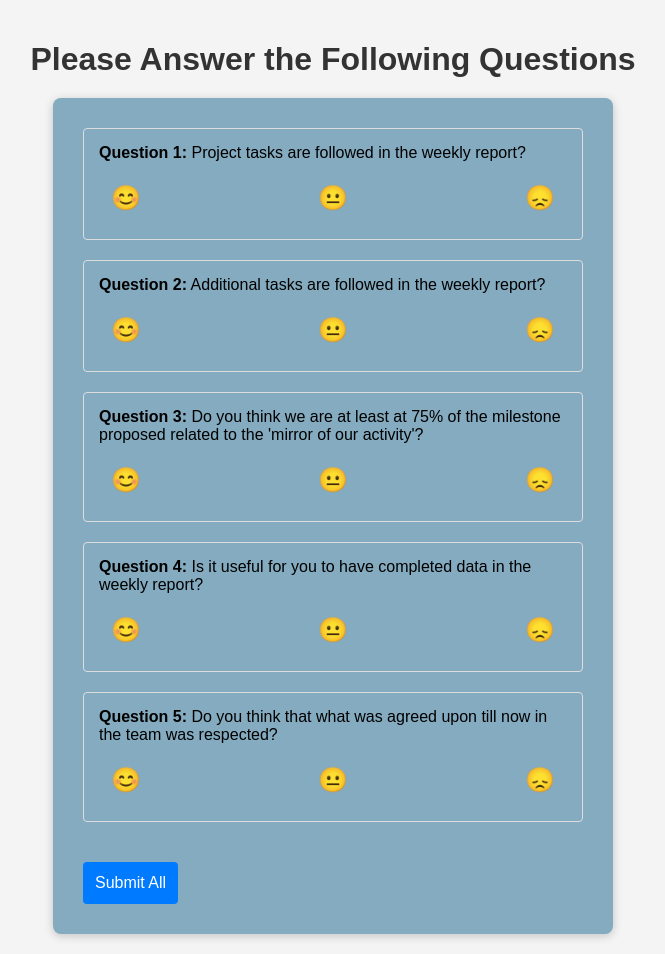
After one commit to GeorgeMargineanu/alstom, a Flask app: page /questions in a window 1280 px wide. The commit adds this page. Shown: the whole page, without its empty margins (307-972 px from the left). Run offline with Flask 3, Linux system fonts and the light colour scheme; a user stored in the database is signed in; some libraries are stand-ins or nearby versions.

Commit message:
Voting and emojis work, need to add free text area below

```diff
--- a/app.py
+++ b/app.py
@@ -1,7 +1,7 @@
 from flask import Flask, render_template, redirect, url_for, session, flash
 from flask_sqlalchemy import SQLAlchemy
 from flask_wtf import FlaskForm
-from wtforms import StringField, PasswordField, SubmitField, EmailField, TextAreaField
+from wtforms import StringField, PasswordField, SubmitField, EmailField, TextAreaField, RadioField, FormField
 from wtforms.validators import DataRequired, ValidationError, Email, EqualTo
 from flask_login import UserMixin, login_user, LoginManager, login_required, current_user, logout_user
 from flask_bcrypt import Bcrypt
@@ -11,6 +11,7 @@ from wtforms.fields import FieldList
 import datetime
 import jwt
 from itsdangerous import URLSafeTimedSerializer as Serializer
+from flask_wtf.csrf import CSRFProtect
 
 app = Flask(__name__)
 app.config['SQLALCHEMY_DATABASE_URI'] = 'sqlite:///database.db'
@@ -28,11 +29,13 @@ app.config['MAIL_USERNAME'] = 'georgemargineanu20@gmail.com'
 app.config['MAIL_PASSWORD'] = 'dujo jgcj cdjc ulux'
 app.config['MAIL_USE_TLS'] = True
 app.config['MAIL_USE_SSL'] = False
+#app.config['WTF_CSRF_ENABLED'] = False #disable CSRF only for debug purposes
+csrf = CSRFProtect(app)  # Add this line to set up CSRF protection
 mail = Mail(app)
 
 @login_manager.user_loader
 def load_user(user_id):
-    return User.query.get(int(user_id))
+    return db.session.get(User, int(user_id))
 
 class User(db.Model, UserMixin):
     id = db.Column(db.Integer, primary_key=True)
@@ -59,11 +62,22 @@ class User(db.Model, UserMixin):
             return None
         return User.query.get(user_id)
 
-class Message(db.Model):
+class UserAnswer(db.Model):
     id = db.Column(db.Integer, primary_key=True)
-    content = db.Column(db.Text, nullable=False)
-    timestamp = db.Column(db.DateTime, default=datetime.datetime.utcnow, nullable=False)
+    question = db.Column(db.String(250), nullable=False)
+    answer = db.Column(db.String(250), nullable=False)
     user_id = db.Column(db.Integer, db.ForeignKey('user.id'), nullable=False)
+
+class QuestionForm(FlaskForm):
+    answer = RadioField('', choices=[
+        ('😊', 'Happy'),    # Smiley Face
+        ('😐', 'Neutral'),  # Neutral Face
+        ('😞', 'Sad')       # Sad Face
+    ], validators=[DataRequired()])
+
+class MultiQuestionForm(FlaskForm):
+    questions = FieldList(FormField(QuestionForm), min_entries=5)  # Change this to the number of questions you have
+    submit = SubmitField('Submit All')
 
 class LoginForm(FlaskForm):
     username = StringField('Username', validators=[DataRequired()])
@@ -106,7 +120,7 @@ def dashboard():
     return render_template('dashboard.html')
 
 class MessageForm(FlaskForm):
-    content = FieldList(TextAreaField('Message', validators=[DataRequired()]), min_entries=3)  # Adjust min_entries as needed
+    contents = FieldList(TextAreaField('Message', validators=[DataRequired()]), min_entries=3)  # Example of multiple text areas
     submit = SubmitField('Send')
 
 @app.route('/logout', methods=['GET', 'POST'])
@@ -120,22 +134,50 @@ def logout():
 def some_view():
     return render_template('message_sent.html')
 
-@app.route('/send_message', methods=['GET', 'POST'])
+@app.route('/questions', methods=['GET', 'POST'])
 @login_required
-def send_message():
-    form = MessageForm()
+def questions():
+    questions_list = [
+        "Project tasks are followed in the weekly report?",
+        "Additional tasks are followed in the weekly report?",
+        "Do you think we are at least at 75% of the milestone proposed related to the 'mirror of our activity'?",
+        "Is it useful for you to have completed data in the weekly report?",
+        "Do you think that what was agreed upon till now in the team was respected?",
+    ]
+
+    form = MultiQuestionForm()
+
     if form.validate_on_submit():
-        # Iterate over each content in form.contents.data
-        for content in form.contents.data:
-            if content:  # Check if content is not empty
-                new_message = Message(content=content, user_id=current_user.id)
-                db.session.add(new_message)
-        db.session.commit()
-        flash('Messages sent!', 'success')  # Optional: Uncomment if you want a flash message
-        return redirect(url_for('some_view'))
+        print("Form validated successfully!")
 
-    # Render the template with the form
-    return render_template('send_message.html', form=form)
+        for i, question_form in enumerate(form.questions):
+            selected_answer = question_form.answer.data  # Get the selected answer
+
+            if selected_answer:  # Only store if an answer is selected
+                print(f"Selected Answer for Question {i + 1}: {selected_answer}")
+
+                user_answer = UserAnswer(
+                    question=questions_list[i],  # Make sure this is the correct question
+                    answer=selected_answer,
+                    user_id=current_user.id
+                )
+
+                print(f"Saving: {user_answer.question}, Answer: {user_answer.answer}, User ID: {user_answer.user_id}")
+                db.session.add(user_answer)  # Add to the session
+
+        try:
+            db.session.commit()
+            flash('Your answers have been submitted!', 'success')
+            print("Answers committed to the database!")
+        except Exception as e:
+            print(f"Error committing to the database: {e}")
+
+        return redirect(url_for('dashboard'))
+    else:
+        print("Form validation failed.")
+        print("Errors:", form.errors)
+
+    return render_template('questions.html', form=form, questions=questions_list)
 
 @app.route('/messages')
 @login_required
@@ -167,6 +209,7 @@ If you did not make this request, simply ignore this email and no changes will b
         else:
             flash('No account found with that email.', 'danger')
 
+
     return render_template('recover.html', form=form)
 
 @app.route('/reset_password/<token>', methods=['GET', 'POST'])
@@ -197,7 +240,7 @@ def login():
         if user and bcrypt.check_password_hash(user.password, form.password.data):
             login_user(user, remember=True)
             session['failed_logins'] = 0  # Reset failed login counter on success
-            return redirect(url_for('send_message'))
+            return redirect(url_for('questions'))
         else:
             session['failed_logins'] += 1
             flash('Invalid username or password', 'danger')
--- a/static/styles.css
+++ b/static/styles.css
@@ -1,124 +1,120 @@
+/* Base Styles */
 body {
     font-family: Arial, sans-serif;
-    background-color: #f4f4f4;
+    background-color: #f4f4f4; /* Light gray background */
     display: flex;
-    justify-content: center;
+    flex-direction: column;
     align-items: center;
-    height: 100vh;
+    justify-content: flex-start; /* Align items at the top */
+    min-height: 100vh; /* Full height */
     margin: 0;
+    padding: 20px; /* Add padding for space */
 }
 
-.login-container {
-    background: rgb(132, 171, 191);
-    padding: 20px;
-    border-radius: 8px;
-    box-shadow: 0 2px 10px rgba(236, 53, 53, 0.1);
-    width: 300px;
-    margin: auto; /* Center the container horizontally */
+h1, h2 {
+    text-align: center;
+    color: #333;
+    margin-bottom: 20px;
 }
 
-.container {
-    background: rgb(132, 171, 191);
+/* Container Styles */
+.form-container {
+    background: rgb(132, 171, 191); /* Light blue background */
     padding: 30px;
     border-radius: 8px;
     box-shadow: 0 2px 10px rgba(0, 0, 0, 0.2);
-    width: 400px;
-    max-width: 90%;
+    width: 90%; /* Full width */
+    max-width: 500px; /* Keep it reasonable */
+    margin: auto; /* Center the container */
 }
 
-.form-group {
-    margin-bottom: 15px; /* Adds space between form fields */
-}
-
-/* Styles for error messages */
-.error-list {
-    color: red; /* Red color for error messages */
-    list-style-type: none; /* No bullet points */
-    padding: 0; /* No padding */
-    margin: 5px 0 0 0; /* Margin to separate from input field */
-}
-
+/* Form Styles */
 form {
     display: flex;
     flex-direction: column;
 }
 
-input[type="text"], input[type="password"] {
+/* Input and Button Styles */
+input[type="text"],
+input[type="password"],
+.text-area {
     margin-bottom: 15px;
-    padding: 10px;
+    padding: 12px; /* Increased padding for comfort */
     border: 1px solid #ddd;
     border-radius: 4px;
+    width: 100%; /* Full width for text inputs */
+    font-size: 16px; /* Slightly larger font size */
 }
 
+/* Submit Button Styles */
 input[type="submit"] {
-    padding: 10px;
-    background-color: #007BFF;
+    padding: 12px;
+    background-color: #007BFF; /* Blue button */
     color: white;
     border: none;
     border-radius: 4px;
     cursor: pointer;
+    margin-top: 20px; /* Space above the button */
+    font-size: 16px; /* Larger text for the button */
+    transition: background-color 0.3s; /* Smooth transition */
 }
 
 input[type="submit"]:hover {
-    background-color: #0056b3;
+    background-color: #0056b3; /* Darker blue on hover */
 }
 
-.register-link {
-    text-align: center;
-    margin-top: 20px;
-    width: 100%; /* Ensures it spans the full width of the login container */
+/* Question Container Styles */
+.question-container {
+    padding: 15px;
+    border: 1px solid #ddd; /* Clear border */
+    border-radius: 4px; /* Rounded corners */
+    margin-bottom: 20px; /* Space between questions */
 }
 
-.back-link {
+/* Radio Button Styles */
+.radio-container {
+    display: flex;
+    justify-content: space-between; /* Space evenly between emojis */
+    margin-top: 10px; /* Clearly separate from question */
+}
+
+/* Hide radio buttons */
+input[type="radio"] {
+    display: none; /* Hide default controls */
+}
+
+/* Emoji Display for Radio Buttons */
+.radio-container label {
+    cursor: pointer; /* Pointer cursor for labels */
+    font-size: 24px; /* Size of emojis */
+    padding: 10px; /* Add padding around labels */
+    border: 2px solid transparent; /* Initial state border to enhance active state */
+}
+
+input[type="radio"]:checked + label {
+    border-color: #007BFF; /* Highlight selected emoji */
+    background-color: #e0f7ff; /* Change background to indicate selection */
+    border-radius: 5px; /* Rounded corners for better UI */
+}
+
+/* Error Message Styles */
+.error-list {
+    color: red; /* Error message color */
+    list-style-type: none; /* Remove bullet points */
+    padding: 0;
+    margin: 5px 0 0 0; /* Margin to separate from input field */
+}
+
+/* Link Styles */
+a {
     display: inline-block;
-    margin-top: 20px;
     text-align: center;
-    background-color: #28a745;
+    padding: 10px 20px;
+    margin: 10px;
+    background-color: #28a745; /* Green background */
     color: white;
-    padding: 10px 20px;
     border-radius: 5px;
     text-decoration: none;
-    transition: background-color 0.3s, transform 0.2s;
-}
-
-.back-link:hover {
-    background-color: #218838;
-    transform: translateY(-2px);
-}
-
-.flashes {
-    margin: 0;            /* Remove any default margins */
-    padding: 0;           /* Remove any default padding */
-    list-style: none;     /* Remove bullet points */
-    text-align: center;   /* Center text within the flashes container */
-}
-
-.text-area {
-    width: 100%;
-    padding: 10px;
-    border: 1px solid #ddd;
-    border-radius: 4px;
-    resize: vertical; /* Allows users to resize the text area vertically */
-}
-
-.recover_container{
-    background: rgb(132, 171, 191);
-    padding: 20px;
-    border-radius: 8px;
-    box-shadow: 0 2px 10px rgba(236, 53, 53, 0.1);
-    width: 300px;
-}
-
-/* Additional styles for the buttons */
-a {
-    display: inline-block; /* Makes the links look like buttons */
-    text-align: center;    /* Centers the text in the button */
-    padding: 10px 20px;    /* Adds padding */
-    margin: 10px;          /* Adds margin between buttons */
-    background-color: #28a745; /* Green background for the buttons */
-    color: white;          /* White text color */
-    border-radius: 5px;   /* Rounded corners */
-    text-decoration: none; /* Remove underline from links */
     transition: background-color 0.3s, transform 0.2s; /* Smooth transitions */
 }
 
@@ -127,23 +123,7 @@ a:hover {
     transform: translateY(-2px); /* Lift effect on hover */
 }
 
-a:active {
-    transform: translateY(0); /* Return to normal when clicked */
+/* Additional Question Styles */
+.question {
+    margin-bottom: 10px; /* Space between question and answers */
 }
-
-h1 {
-    text-align: center;
-    color: #333;
-}
-
-.Pagetitle {
-    text-align: center;
-    position: absolute;
-    top: 100px;
-  }
-
-.top-right {
-    position: absolute;
-    top: 10px; /* Adjust as needed */
-    right: 10px; /* Adjust as needed */
-}
--- a/templates/dashboard.html
+++ b/templates/dashboard.html
@@ -9,8 +9,7 @@
     <link rel="stylesheet" type="text/css" href="{{ url_for('static', filename='styles.css') }}">
 </head>
 <body>
-    <h1>Hello, you are logged in.</h1>
-    <p>Here we display the info:</p>
+    <h1>Thank you for your feedback.</h1>
     <div class="top-right">
         <a href="{{ url_for('logout') }}">Press here to logout</a>
     </div>
--- /dev/null
+++ b/templates/questions.html
@@ -0,0 +1,10 @@
+<!DOCTYPE html><html lang="en"><head><meta charset="UTF-8"><title>Questions</title><link rel="stylesheet" href="{{ url_for('static', filename='styles.css') }}"></head><body><h1>Please Answer the Following Questions</h1><form method="POST" class="form-container">
+    {{ form.hidden_tag() }}
+    <div class="questions-wrapper">
+        {% for question in questions %}
+            <div class="question-container"><div class="question"><strong>Question {{ loop.index }}:</strong> {{ question }}
+                </div><div class="answers"><div class="radio-container"><input type="radio" id="question_{{ loop.index }}_0" name="questions-{{ loop.index }}-answer" value="😊" required><label for="question_{{ loop.index }}_0">😊</label><input type="radio" id="question_{{ loop.index }}_1" name="questions-{{ loop.index }}-answer" value="😐" required><label for="question_{{ loop.index }}_1">😐</label><input type="radio" id="question_{{ loop.index }}_2" name="questions-{{ loop.index }}-answer" value="😞" required><label for="question_{{ loop.index }}_2">😞</label></div></div></div>
+        {% endfor %}
+    </div><div class="submit-container">
+        {{ form.submit() }}
+    </div></form></body></html>
```
Also changed, not shown: templates/register.html (+4 -19 lines), templates/send_message.html (+7 -7 lines), instance/database.db.
